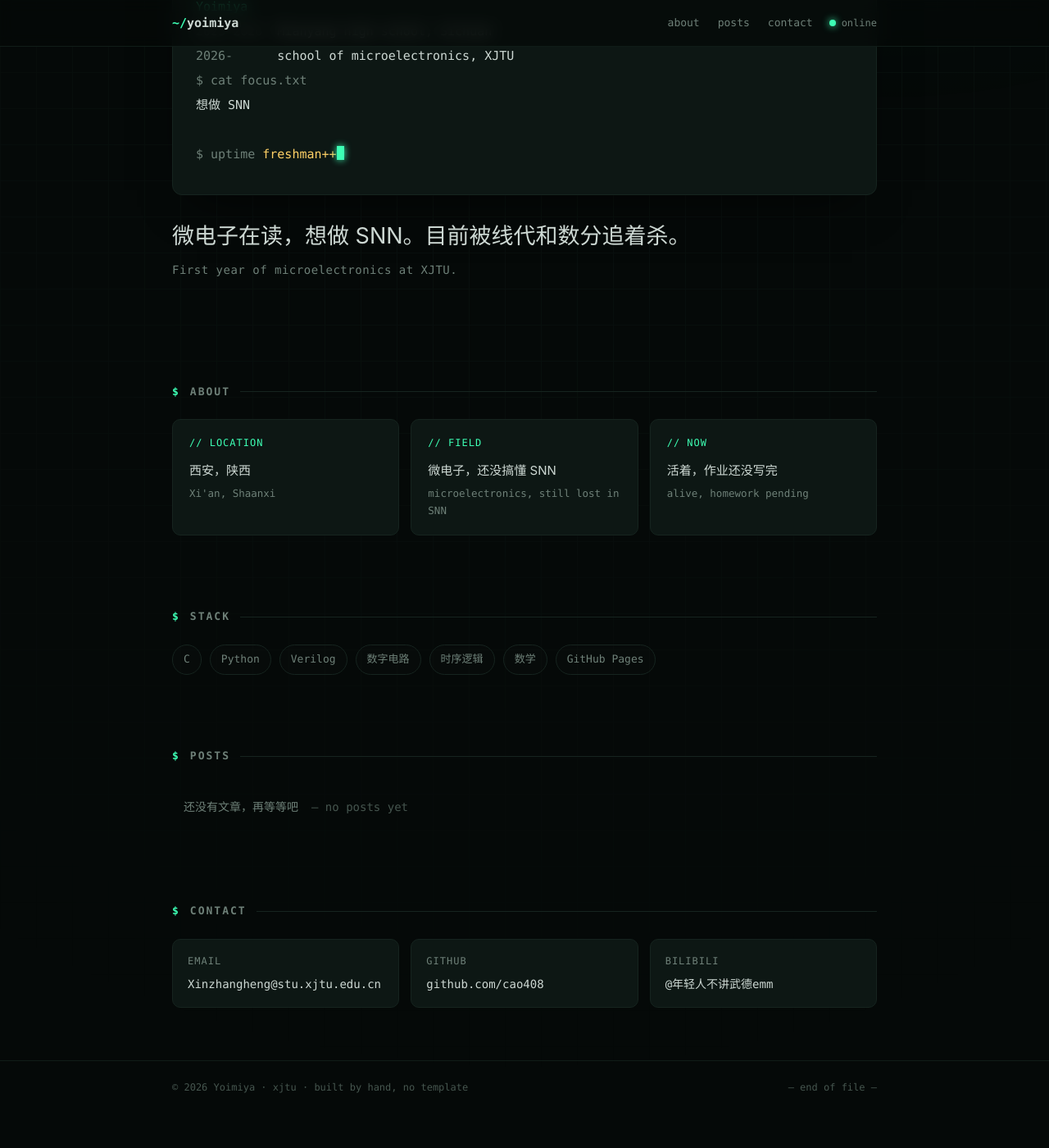
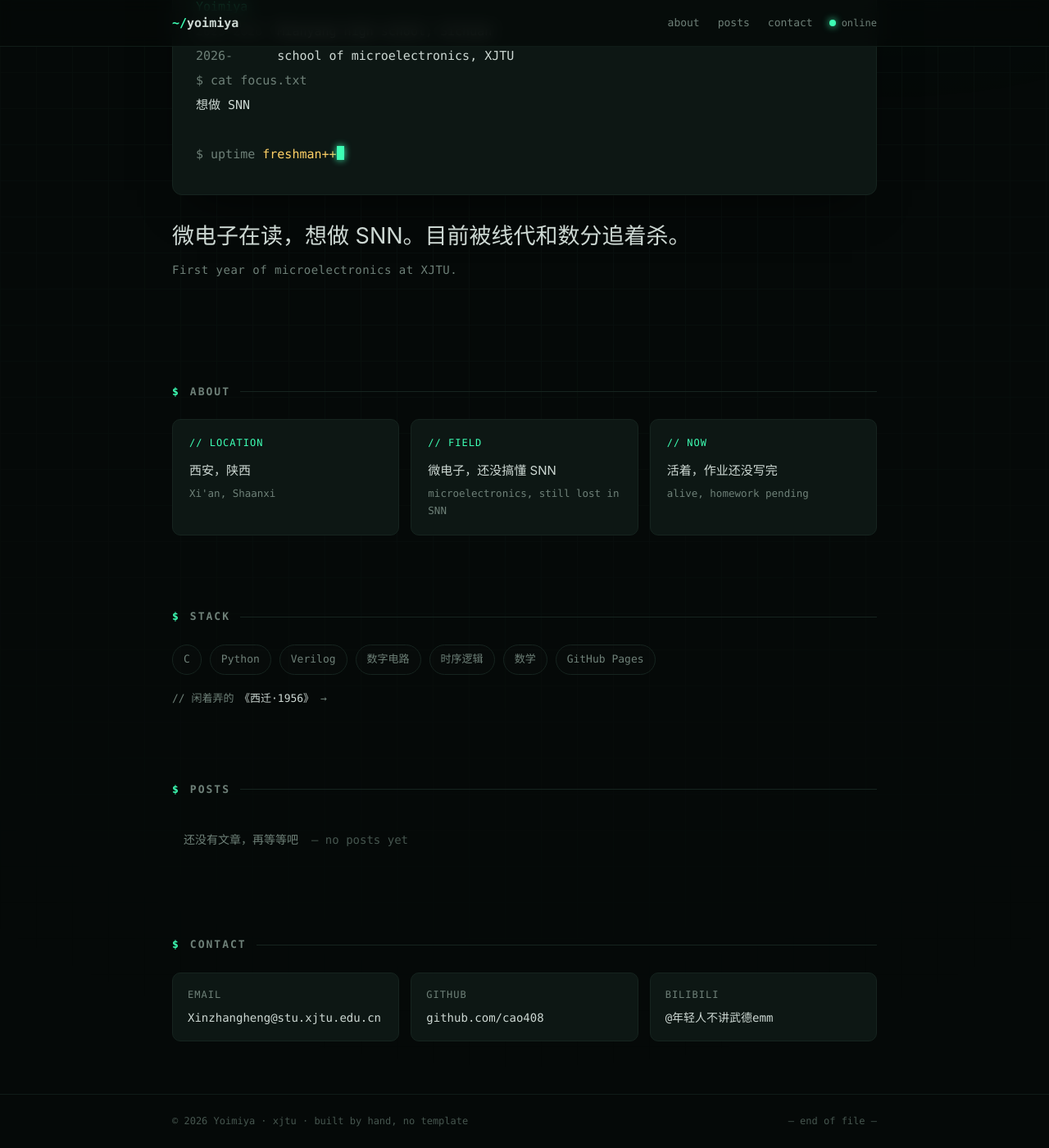
Before and after one commit to cao408/cao408.github.io, a Jekyll site: the page built from index.md, in a window 1280 px wide and 1400 px high, scrolled down 251 px. Shown: the whole window at 82% size. Built offline with Jekyll 4.4.1, drawn with Linux system fonts in a browser that asks for light colours; before the commit the page ends 1610 px from its top, so only the background shows below that.

Commit message:
stack: spare-time project line

```diff
--- a/css/main.css
+++ b/css/main.css
@@ -98,6 +98,9 @@ section{padding:44px 0}
 .chip{font-family:var(--font-mono);font-size:13px;padding:6px 13px;border:1px solid var(--line);
   border-radius:999px;color:var(--muted);background:rgba(255,255,255,.01);transition:.2s}
 .chip:hover{color:var(--accent);border-color:var(--accent-dim)}
+.stack-item{margin:18px 0 0;font-family:var(--font-mono);font-size:13px;color:var(--muted)}
+.stack-item a{color:var(--fg)}
+.stack-item a:hover{color:var(--accent);text-decoration:none}
 
 /* posts list */
 .plist{list-style:none;margin:0;padding:0;display:flex;flex-direction:column;gap:2px}
--- a/index.md
+++ b/index.md
@@ -51,6 +51,7 @@ title: Yoimiya
     <span class="chip">数学</span>
     <span class="chip">GitHub Pages</span>
   </div>
+  <p class="stack-item">// 闲着弄的　<a href="https://cao408.github.io/xiqian-1956-/" target="_blank" rel="noopener">《西迁·1956》</a> &rarr;</p>
 </section>
 
 <section id="posts">
```
